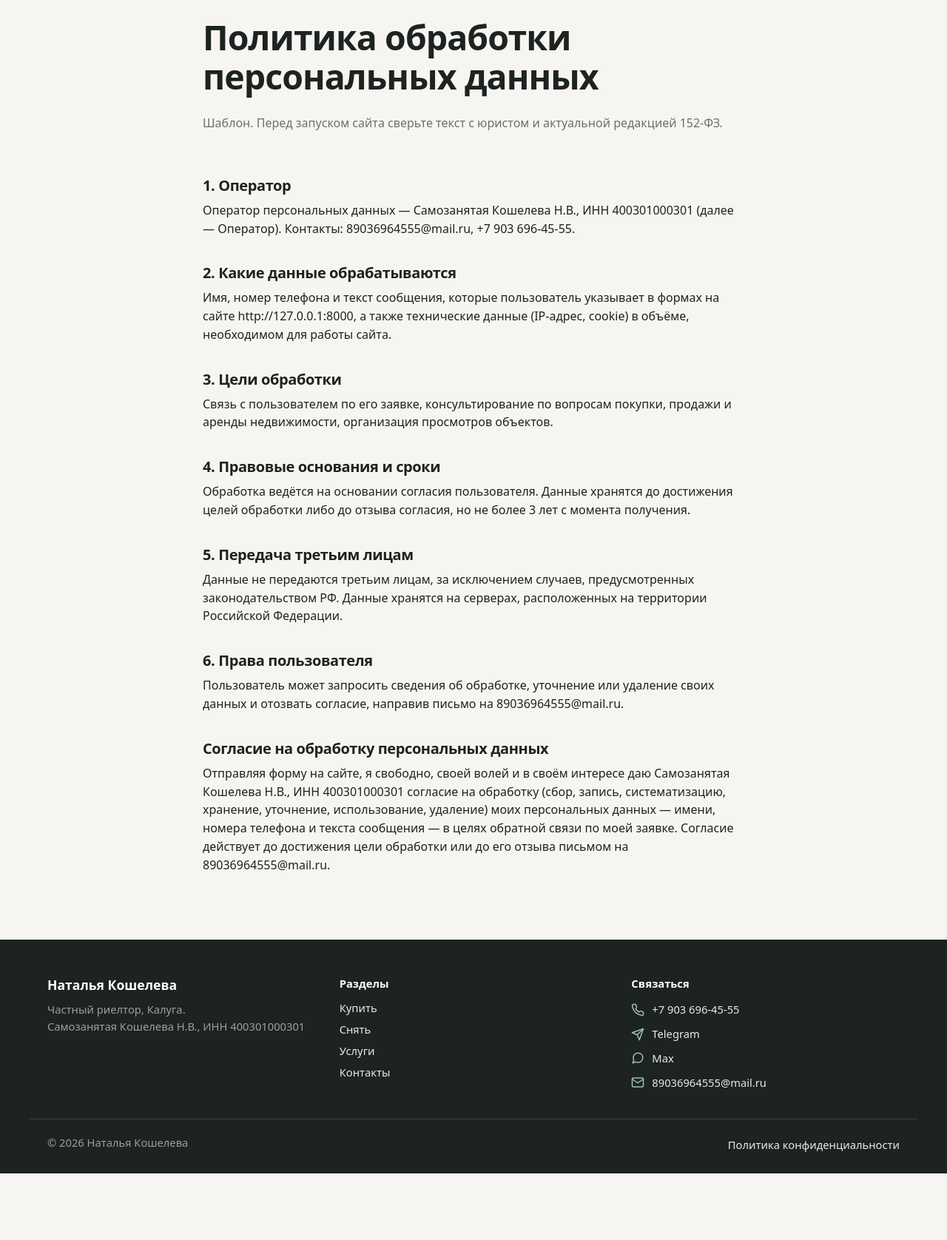
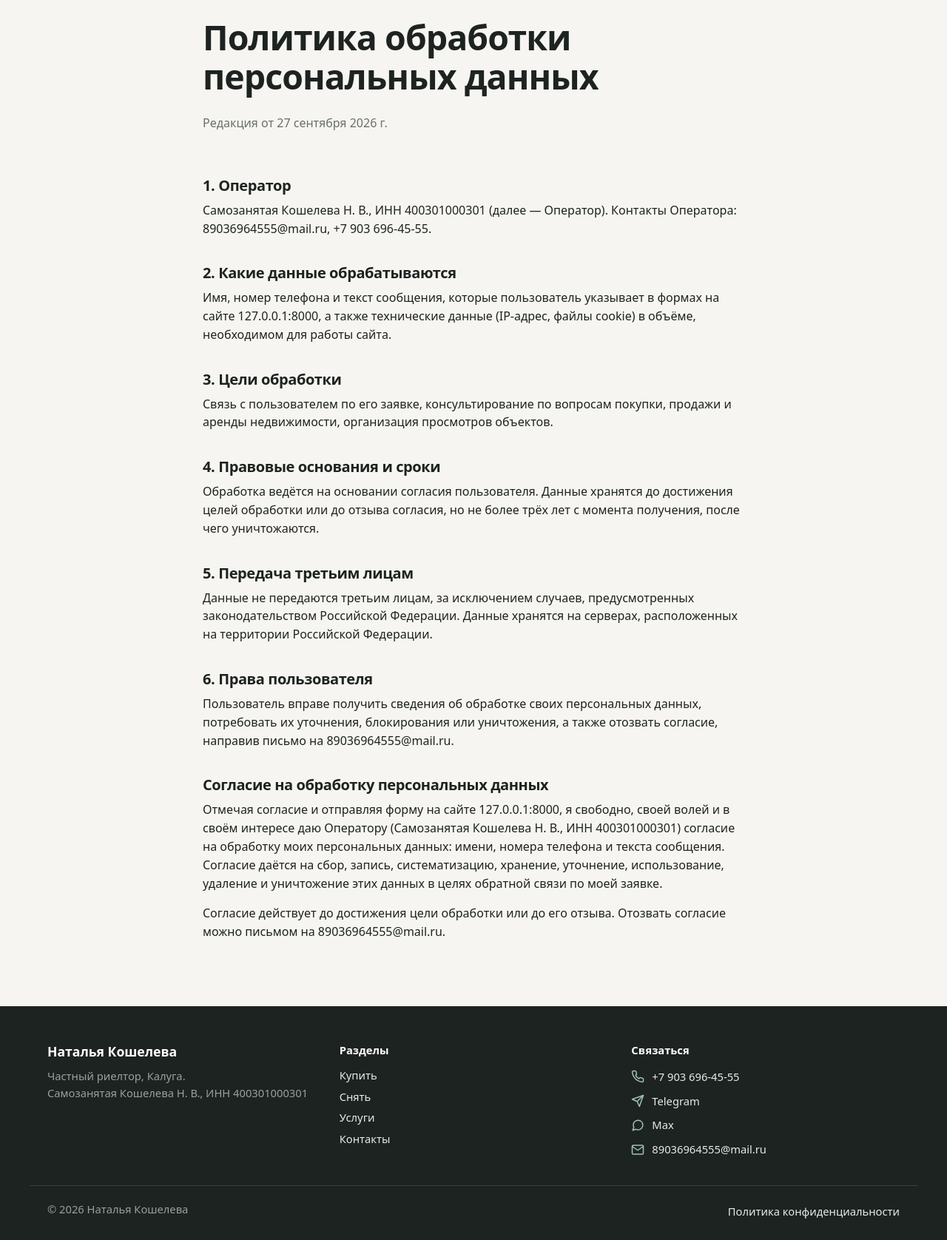
Before and after one commit to Stonkix/agent-website, a FastAPI app: page /privacy in a window 1280 px wide. Shown: the part 69-1745 px from the top of the page at 74% size. Before the commit the page ends 1655 px from the top, so only its background shows below. Run offline with FastAPI, Linux system fonts and the light colour scheme; parts of the project's set-up code (start-up, migrations or seed data) failed here and were passed over.

Commit message:
Вычитать политику конфиденциальности, убрать пометку о шаблоне
Co-Authored-By: Claude Opus 5.5 <noreply@anthropic.com>

```diff
--- a/app/config.py
+++ b/app/config.py
@@ -39,7 +39,7 @@ class Settings(BaseSettings):
     telegram: str = "movementhome"  # без @
     max_url: str = "https://web.max.ru/356030245"  # пусто — кнопки Max не показываются
     office_address: str = ""
-    legal_info: str = "Самозанятая Кошелева Н.В., ИНН 400301000301"
+    legal_info: str = "Самозанятая Кошелева Н. В., ИНН 400301000301"
     yandex_metrika_id: str = ""
     # Ключ JavaScript API и Геокодера: developer.tech.yandex.ru → «Подключить API»
     yandex_maps_api_key: str = ""
--- a/app/templates/privacy.html
+++ b/app/templates/privacy.html
@@ -2,30 +2,32 @@
 {% block title %}Политика конфиденциальности — {{ settings.site_name }}{% endblock %}
 
 {% block content %}
+{% set site = settings.base_url.split('://')[-1] %}
 <div class="container narrow page-head">
   <h1>Политика обработки персональных данных</h1>
-  <p class="muted">Шаблон. Перед запуском сайта сверьте текст с юристом и актуальной редакцией 152-ФЗ.</p>
+  <p class="muted">Редакция от 27 сентября 2026 г.</p>
 </div>
 <article class="container narrow prose-doc">
   <h2>1. Оператор</h2>
-  <p>Оператор персональных данных — {{ settings.legal_info }} (далее — Оператор). Контакты: {{ settings.email }}, {{ settings.phone }}.</p>
+  <p>{{ settings.legal_info }} (далее — Оператор). Контакты Оператора: {{ settings.email }}, {{ settings.phone }}.</p>
 
   <h2>2. Какие данные обрабатываются</h2>
-  <p>Имя, номер телефона и текст сообщения, которые пользователь указывает в формах на сайте {{ settings.base_url }}, а также технические данные (IP-адрес, cookie) в объёме, необходимом для работы сайта.</p>
+  <p>Имя, номер телефона и текст сообщения, которые пользователь указывает в формах на сайте {{ site }}, а также технические данные (IP-адрес, файлы cookie) в объёме, необходимом для работы сайта.</p>
 
   <h2>3. Цели обработки</h2>
   <p>Связь с пользователем по его заявке, консультирование по вопросам покупки, продажи и аренды недвижимости, организация просмотров объектов.</p>
 
   <h2>4. Правовые основания и сроки</h2>
-  <p>Обработка ведётся на основании согласия пользователя. Данные хранятся до достижения целей обработки либо до отзыва согласия, но не более 3 лет с момента получения.</p>
+  <p>Обработка ведётся на основании согласия пользователя. Данные хранятся до достижения целей обработки или до отзыва согласия, но не более трёх лет с момента получения, после чего уничтожаются.</p>
 
   <h2>5. Передача третьим лицам</h2>
-  <p>Данные не передаются третьим лицам, за исключением случаев, предусмотренных законодательством РФ. Данные хранятся на серверах, расположенных на территории Российской Федерации.</p>
+  <p>Данные не передаются третьим лицам, за исключением случаев, предусмотренных законодательством Российской Федерации. Данные хранятся на серверах, расположенных на территории Российской Федерации.</p>
 
   <h2>6. Права пользователя</h2>
-  <p>Пользователь может запросить сведения об обработке, уточнение или удаление своих данных и отозвать согласие, направив письмо на {{ settings.email }}.</p>
+  <p>Пользователь вправе получить сведения об обработке своих персональных данных, потребовать их уточнения, блокирования или уничтожения, а также отозвать согласие, направив письмо на {{ settings.email }}.</p>
 
   <h2 id="consent">Согласие на обработку персональных данных</h2>
-  <p>Отправляя форму на сайте, я свободно, своей волей и в своём интересе даю {{ settings.legal_info }} согласие на обработку (сбор, запись, систематизацию, хранение, уточнение, использование, удаление) моих персональных данных — имени, номера телефона и текста сообщения — в целях обратной связи по моей заявке. Согласие действует до достижения цели обработки или до его отзыва письмом на {{ settings.email }}.</p>
+  <p>Отмечая согласие и отправляя форму на сайте {{ site }}, я свободно, своей волей и в своём интересе даю Оператору ({{ settings.legal_info }}) согласие на обработку моих персональных данных: имени, номера телефона и текста сообщения. Согласие даётся на сбор, запись, систематизацию, хранение, уточнение, использование, удаление и уничтожение этих данных в целях обратной связи по моей заявке.</p>
+  <p>Согласие действует до достижения цели обработки или до его отзыва. Отозвать согласие можно письмом на {{ settings.email }}.</p>
 </article>
 {% endblock %}
```
Also changed, not shown: 1 other file.
